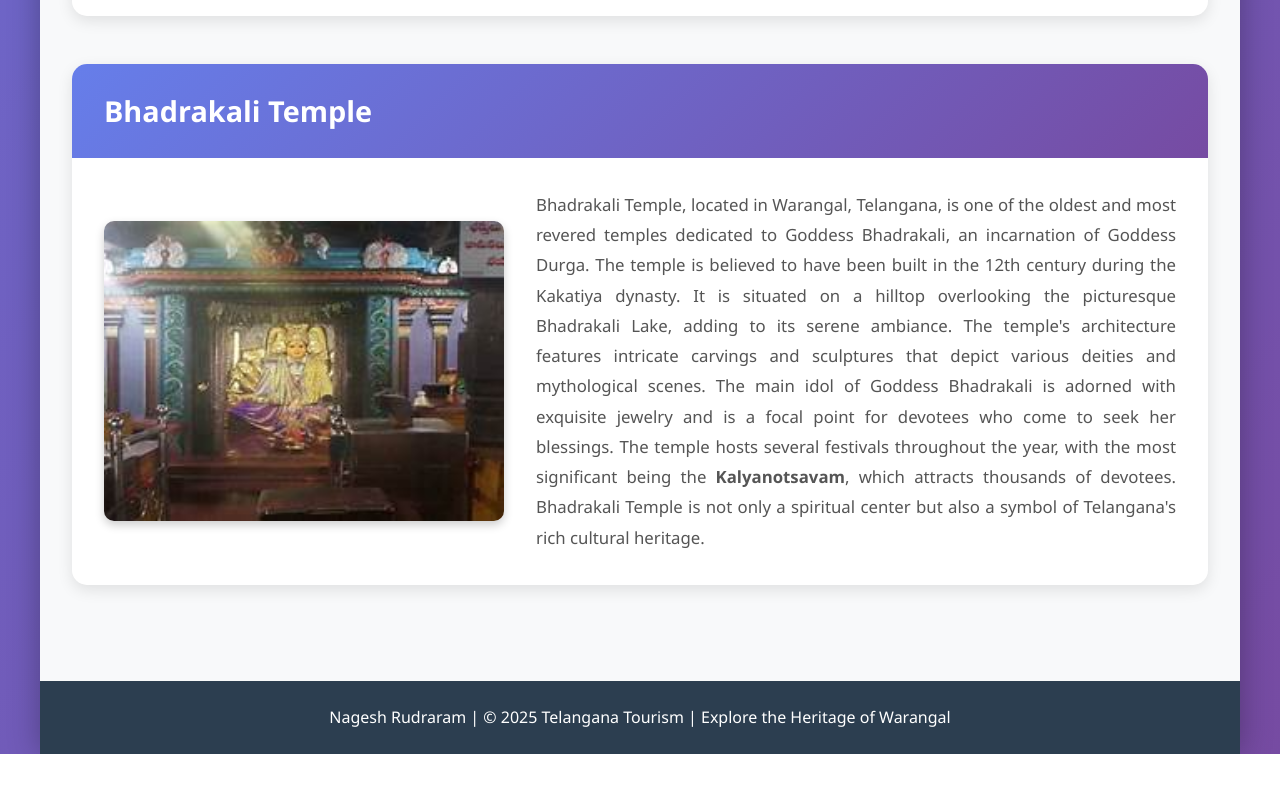
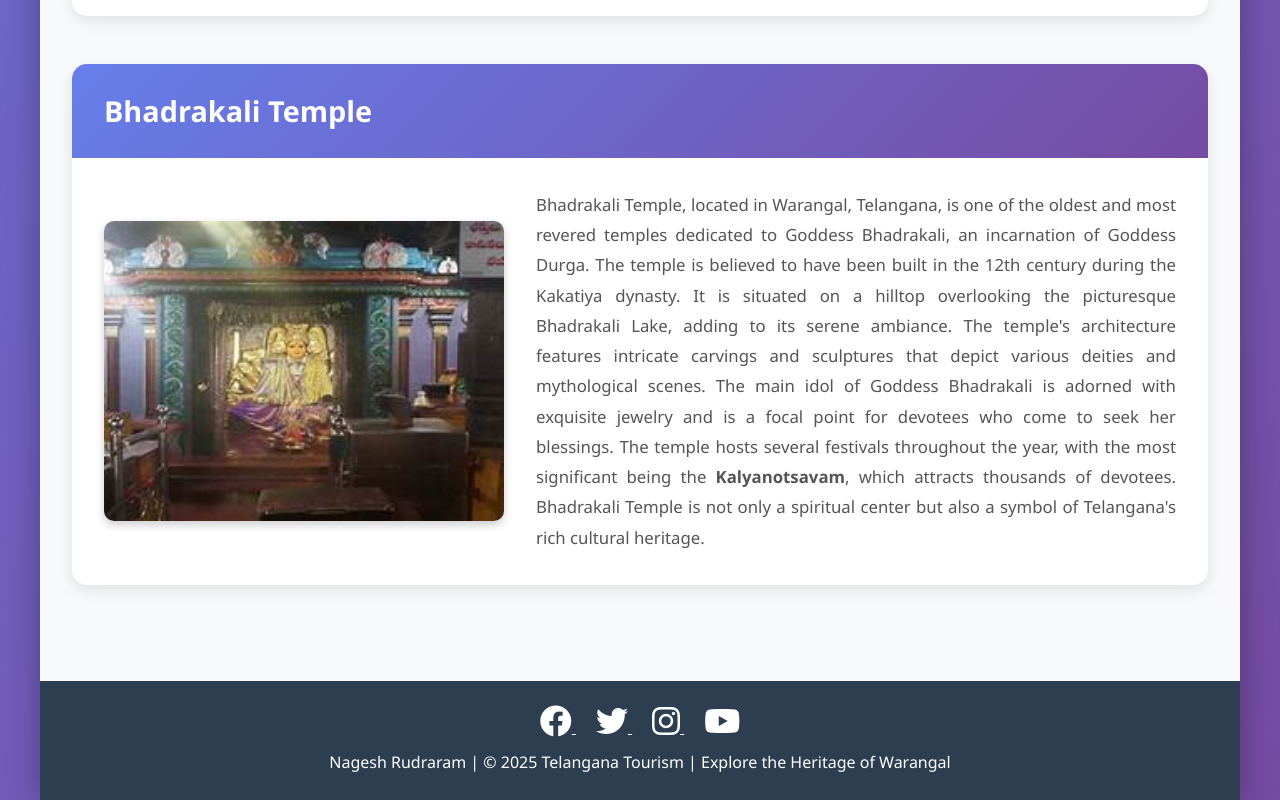
Before and after one commit to Nagesh576/Telangana-Tourism-, a plain HTML site: page warangal.html in a window 1280 px wide. Shown: the part 1999-2799 px from the top of the page. Before the commit the page ends 2753 px from the top, so only its background shows below. Drawn offline with Linux system fonts and the light colour scheme; no server answers.

Commit message:
first commit

```diff
--- a/warangal.html
+++ b/warangal.html
@@ -249,6 +249,20 @@
         </main>
 
         <footer>
+            <div style="text-align: center; margin-bottom: 10px;">
+                <a href="https://www.facebook.com/tourismtelangana" target="_blank" style="color: white; margin: 0 10px;">
+                    <i class="fab fa-facebook fa-2x"></i>
+                </a>
+                <a href="https://twitter.com/TelanganaTourism" target="_blank" style="color: white; margin: 0 10px;">
+                    <i class="fab fa-twitter fa-2x"></i>
+                </a>
+                <a href="https://www.instagram.com/telangana_tourism/" target="_blank" style="color: white; margin: 0 10px;">
+                    <i class="fab fa-instagram fa-2x"></i>
+                </a>
+                <a href="https://www.youtube.com/user/TSTourism" target="_blank" style="color: white; margin: 0 10px;">
+                    <i class="fab fa-youtube fa-2x"></i>
+                </a>
+            </div>
             <p>Nagesh Rudraram | &copy; 2025 Telangana Tourism | Explore the Heritage of Warangal</p>
         </footer>
     </div>
```
